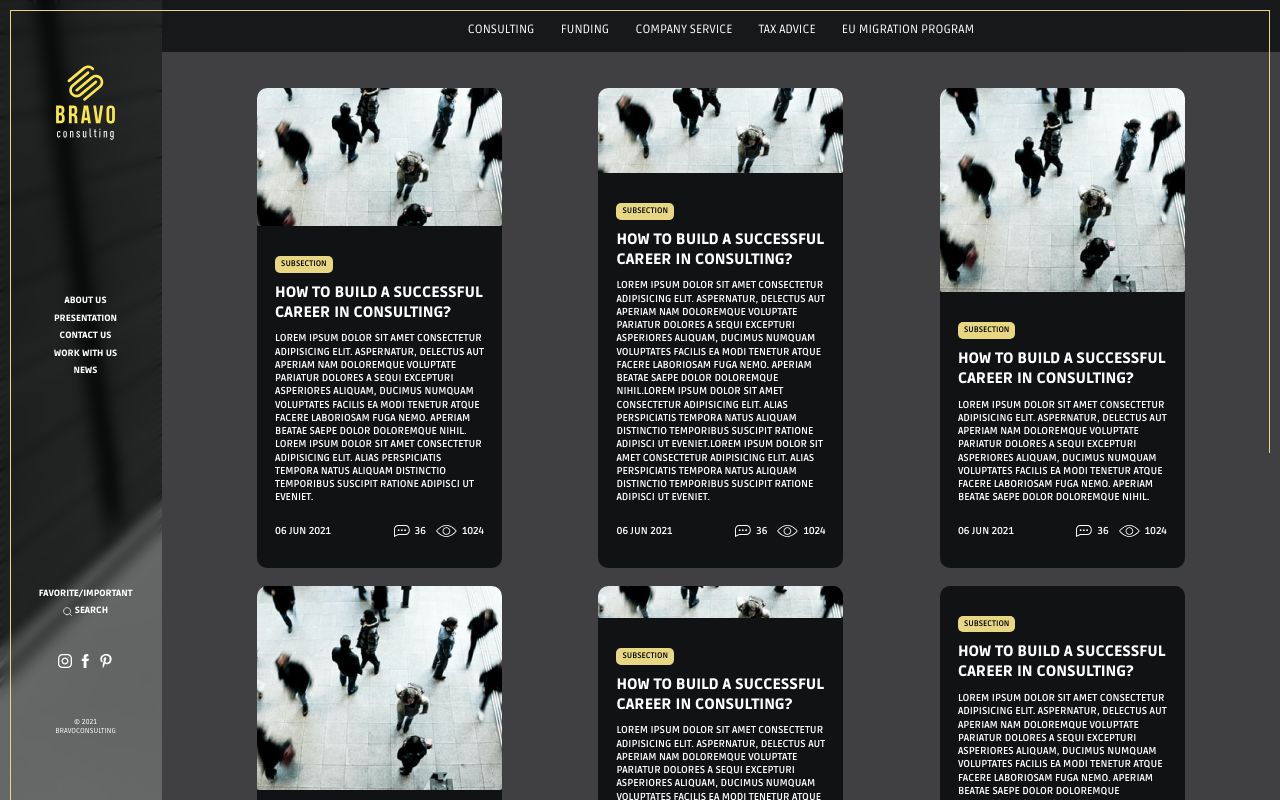
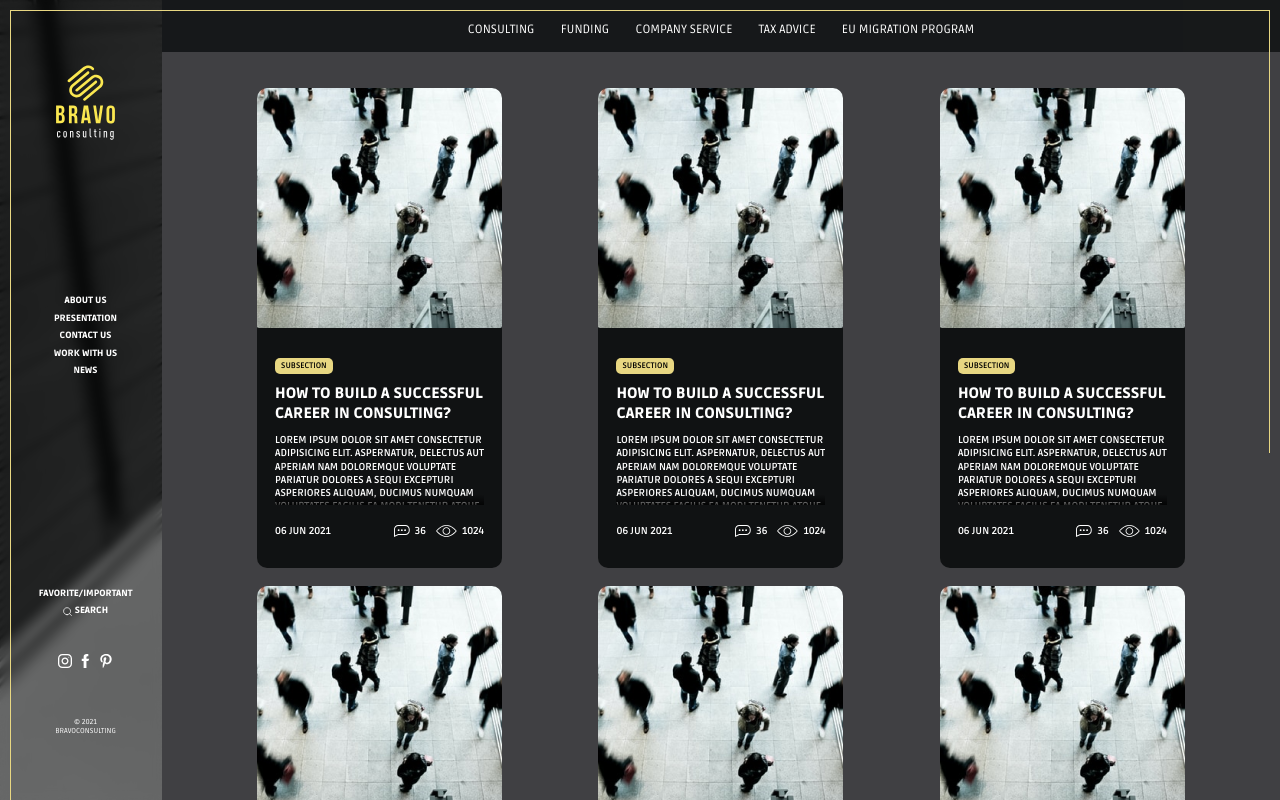
Before and after one commit to mainrashagit/bravo, a Next.js app: page /news in a window 1280 px wide. Built offline with nearby package versions, Linux system fonts and the light colour scheme.

Commit message:
fix new styles

```diff
--- a/modules/new/New.tsx
+++ b/modules/new/New.tsx
@@ -1,6 +1,7 @@
 import styles from "./new.module.sass"
 import Image from "next/image"
 import Img from "@img/new1.png"
+import { useEffect, useRef, useState } from "react"
 
 interface Props {
   title: string
@@ -19,15 +20,24 @@ const New: React.FC<Props> = ({
   comments,
   views,
 }) => {
+  const [isOverlay, setIsOverlay] = useState(false)
+  const text$ = useRef<HTMLDivElement>(null)
+  const brief$ = useRef<HTMLDivElement>(null)
+  useEffect(() => {
+    if (((brief$.current?.scrollHeight ?? 0) / (text$.current?.scrollHeight ?? 1)) > 0.4) setIsOverlay(true)
+  }, [])
   return (
     <div className={styles.new}>
       <div className={styles.new__img}>
         <Image layout={"fill"} src={Img} />
       </div>
-      <div className={styles.new__text}>
+      <div className={styles.new__text} ref={text$}>
         <div className={styles.new__label}>{subsection}</div>
         <div className={styles.new__title}>{title}</div>
-        <div className={styles.new__brief}>{brief}</div>
+        <div className={styles.new__brief} ref={brief$}>
+          {isOverlay && <div className={styles.new__briefOverlay}></div>}
+          {brief}
+        </div>
         <div className={styles.new__foot}>
           <div className={styles.new__date}>{date}</div>
           <div className={styles.new__stats}>
--- a/modules/new/new.module.sass
+++ b/modules/new/new.module.sass
@@ -10,13 +10,13 @@
 
     &__img
         position: relative
-        height: 100%
+        height: 50%
         width: 100%
         border-radius: 10px 10px 2px 2px
         overflow: hidden
 
     &__text
-        height: 100%
+        height: 50%
         display: flex
         flex-direction: column
         padding: 3em 1.8em
@@ -27,6 +27,12 @@
     &__brief
         height: 100%
         overflow: hidden
+        position: relative
+
+        &Overlay
+            @extend %position-fit
+            pointer-events: none
+            background: linear-gradient(0deg, rgba(0,0,0,0.8) 0%, rgba(9,9,121,0) 15%, rgba(0,212,255,0) 100%)
 
     &__label
         padding: 3px 6px
@@ -35,18 +41,15 @@
         color: #000
         font-size: 8px
         width: fit-content
-        flex: none
 
     &__title
         font-size: 15px
         font-weight: 900
-        flex: none
 
     &__foot
         display: flex
         justify-content: space-between
         padding-top: 10px
-        flex: none
 
     &__stats
         display: flex
--- a/pages/news/index.tsx
+++ b/pages/news/index.tsx
@@ -40,7 +40,7 @@ const News: React.FC<Props> = ({}) => {
       title: "How to build a successful career in consulting?",
       subsection: "Subsection",
       brief:
-        "Lorem ipsum dolor sit amet consectetur adipisicing elit. Aspernatur, delectus aut aperiam nam doloremque voluptate pariatur dolores a sequi excepturi asperiores aliquam, ducimus numquam voluptates facilis ea modi tenetur atque facere laboriosam fuga nemo. Aperiam beatae saepe dolor doloremque nihil.",
+        "Lorem ipsum dolor sit amet consectetur adipisicing elit.",
       date: "06 jun 2021",
       comments: 36,
       views: "1024",
```
